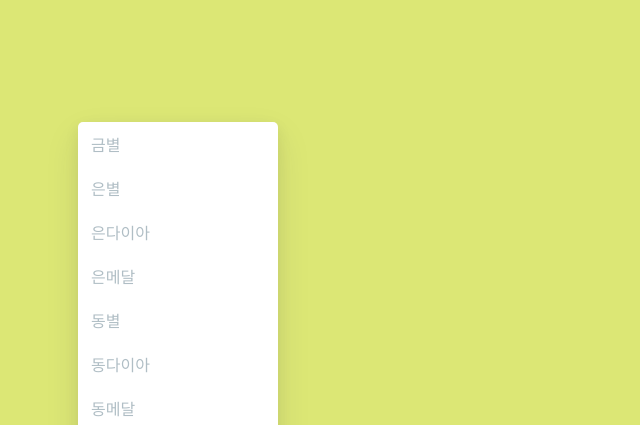
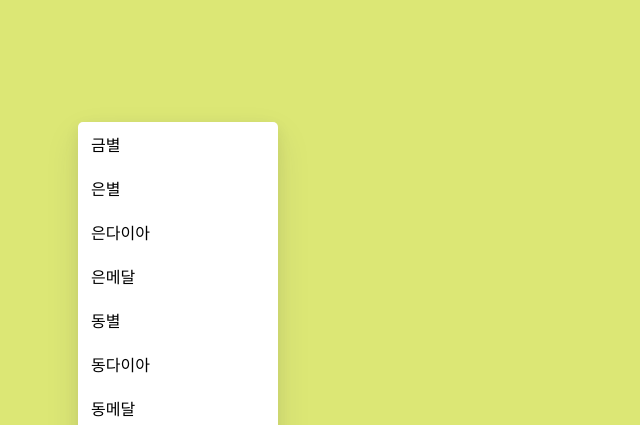
Before and after one commit to esprine/popn-rankchart, a website built with Vite: page popn47.html in a window 1280 px wide. Both pictures are taken after a click on the element 78 px from the left and 494 px from the top of the page. Shown: the part 372-797 px from the top of the page, without its empty margins (0-640 px from the left). Built offline with nearby package versions, Linux system fonts and the light colour scheme.

Commit message:
Update style.css

```diff
--- a/style.css
+++ b/style.css
@@ -49,7 +49,7 @@ h1 {
   border-left: 3px solid transparent;
   display: block;
   padding: 10px;
-  color: #B0BEC5;
+  color: #000000;
   text-decoration: none;
   transition: ease .2s;
 }
```
